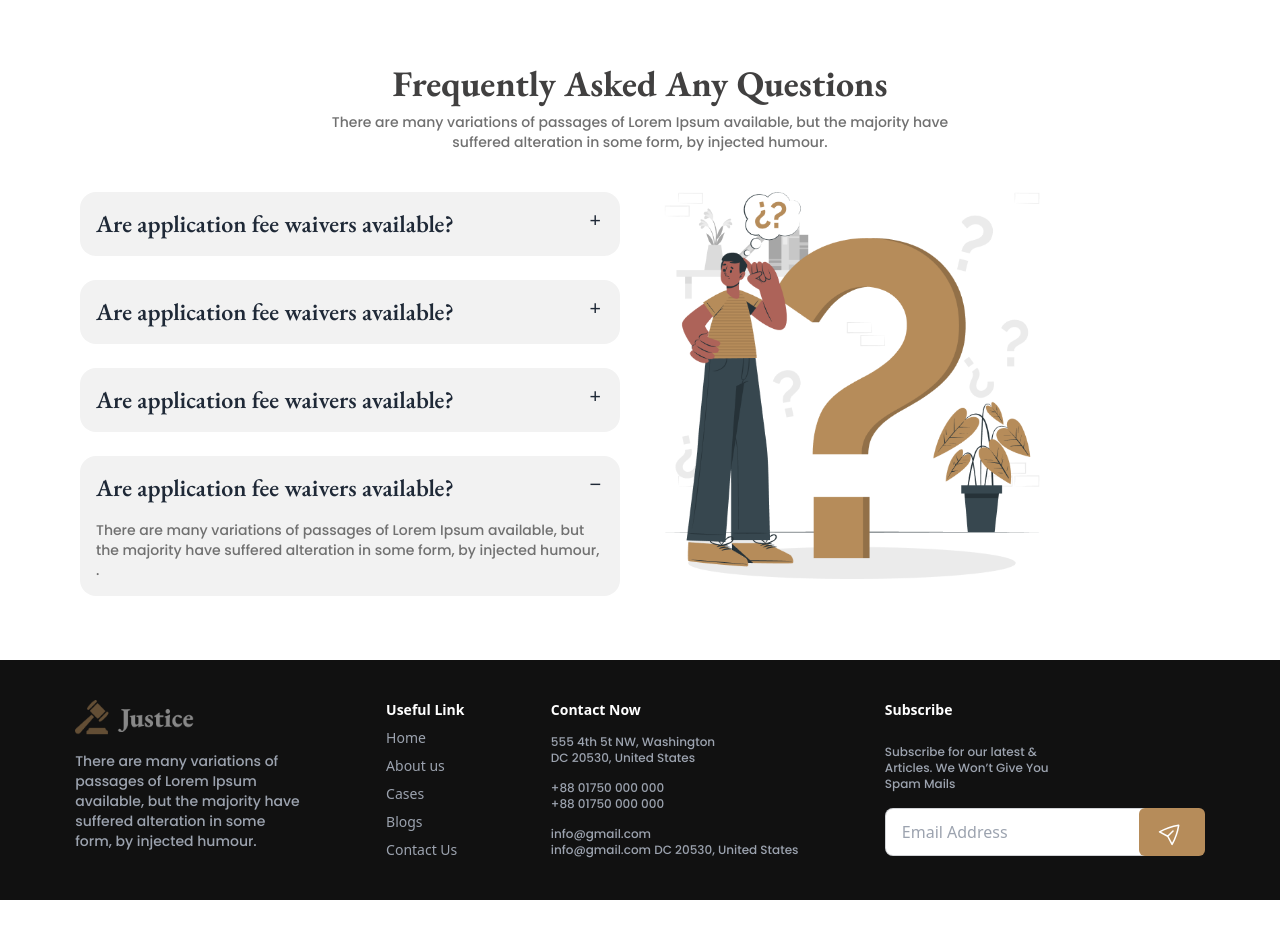
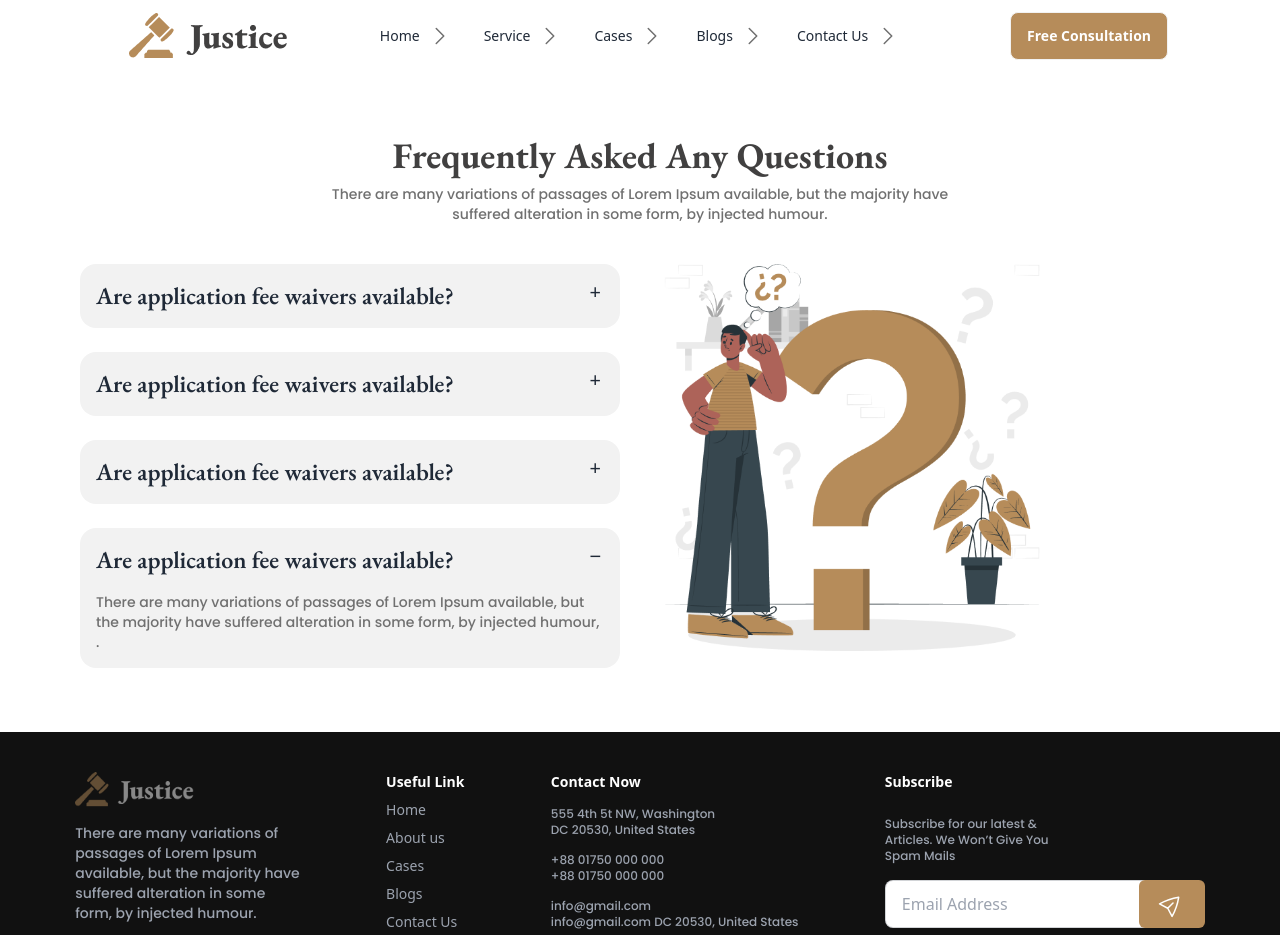
Before and after one commit to SumonRahman24/legal-solution_tailwind, a plain HTML site: page index.html in a window 1280 px wide. Before the commit the page ends 900 px from the top, so only its background shows below. Drawn offline with nearby package versions, Linux system fonts and the light colour scheme.

Commit message:
navbar completed

```diff
--- a/index.html
+++ b/index.html
@@ -46,7 +46,7 @@
   <body>
     <header>
       <!-- navbar -->
-      <div class="navbar bg-base-100 lg:px-28 hidden">
+      <div class="navbar bg-base-100 lg:px-28 ">
         <div class="navbar-start">
           <div class="dropdown">
             <label tabindex="0" class="btn btn-ghost lg:hidden">
@@ -262,7 +262,7 @@
         </div>
         <div class="navbar-end">
           <a
-            class="btn capitalize font-bold text-white bg-[#B68C5A] pt-3.5 hidden sm:block"
+            class="btn capitalize font-bold text-white bg-[#B68C5A] "
             >Free Consultation</a
           >
         </div>
```
